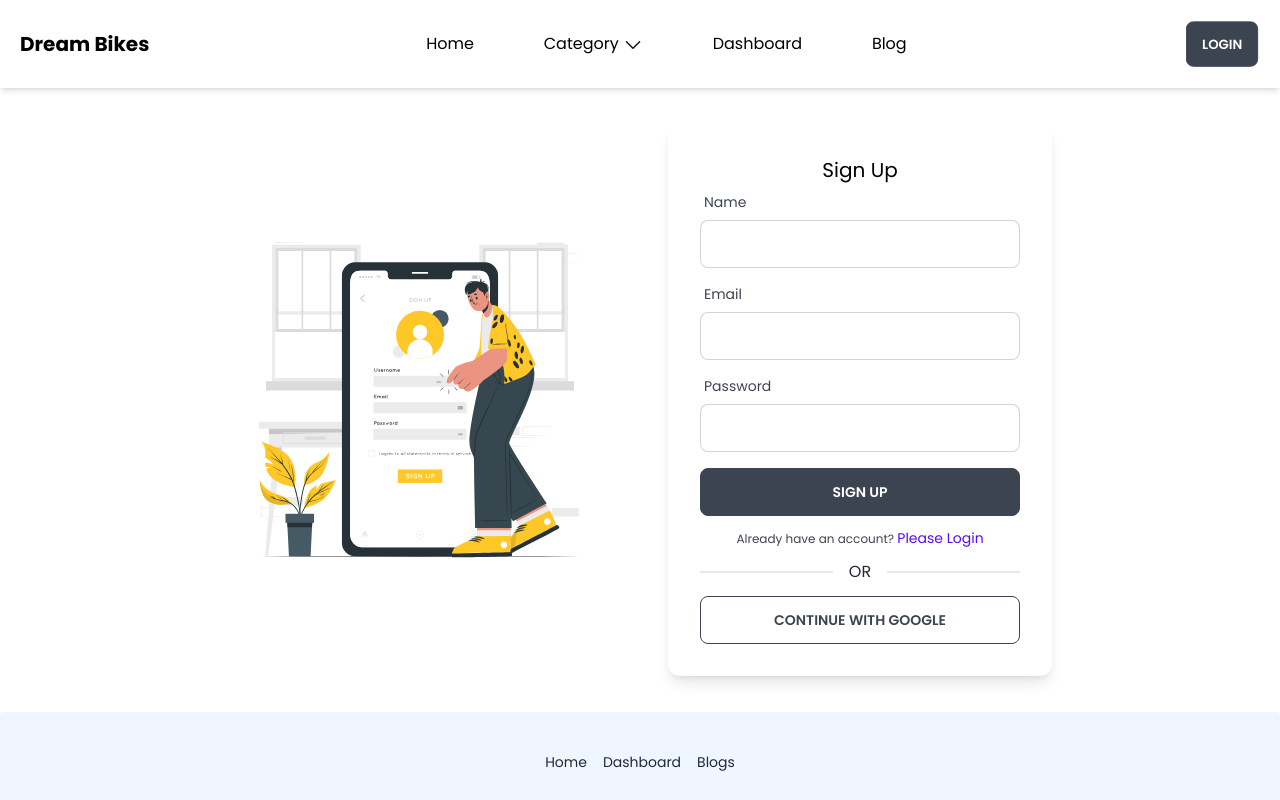
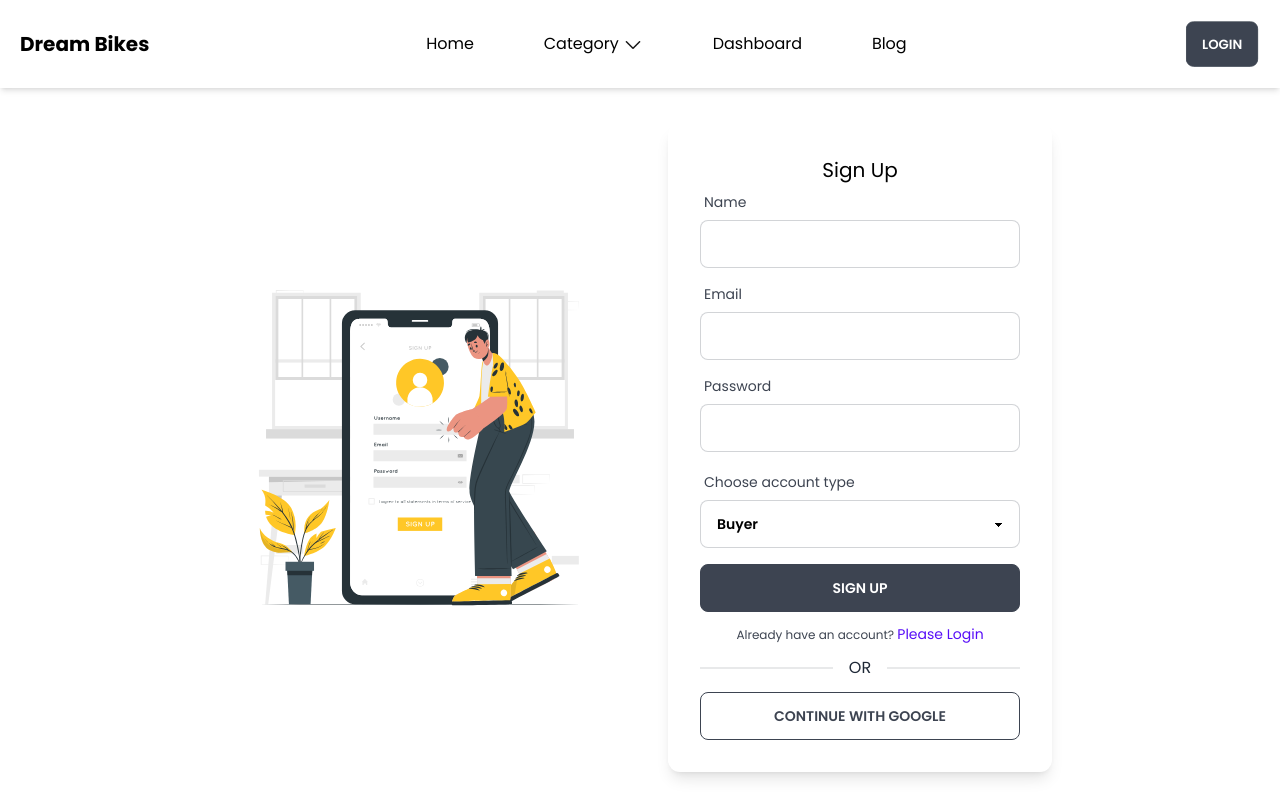
Before and after one commit to Mehedi-Hasan0/bikes, a React (Create React App) app: page /signup in a window 1280 px wide. Shown: the top 800 px of the page. Built offline with nearby package versions, Linux system fonts and the light colour scheme; no server answers.

Commit message:
sign up section buyer and seller role created

```diff
--- a/src/Pages/SignUp/SignUp.js
+++ b/src/Pages/SignUp/SignUp.js
@@ -85,6 +85,16 @@ const SignUp = () => {
                         {errors.password && <p className=' text-red-400 text-xs my-2'>{errors.password?.message}</p>}
                         {signUpError && <p className=' text-red-400 text-xs my-2'>{signUpError.slice(22, -2)}</p>}
                     </div>
+                    <div className=' form-control w-full max-w-xs text-black mt-3'>
+                        <label className='label'><span className=' label-text text-neutral'>Choose account type</span></label>
+                        <select className="select select-bordered w-full max-w-xs"
+                            {...register('role', { required: ' Choose at least one type' })}
+                        >
+                            <option selected>Buyer</option>
+                            <option>Seller</option>
+                        </select>
+                        {errors.role && <p className=' text-red-400 text-xs'>{errors.role?.message}</p>}
+                    </div>
                     <input type='submit' className='btn btn-neutral w-full mt-4' value='sign up' />
                 </form>
                 <p className=' text-xs text-center mt-3 text-neutral'>Already have an account? <Link className=' text-primary text-sm hover:text-secondary hover:font-medium' to='/login'>Please Login</Link></p>
```
